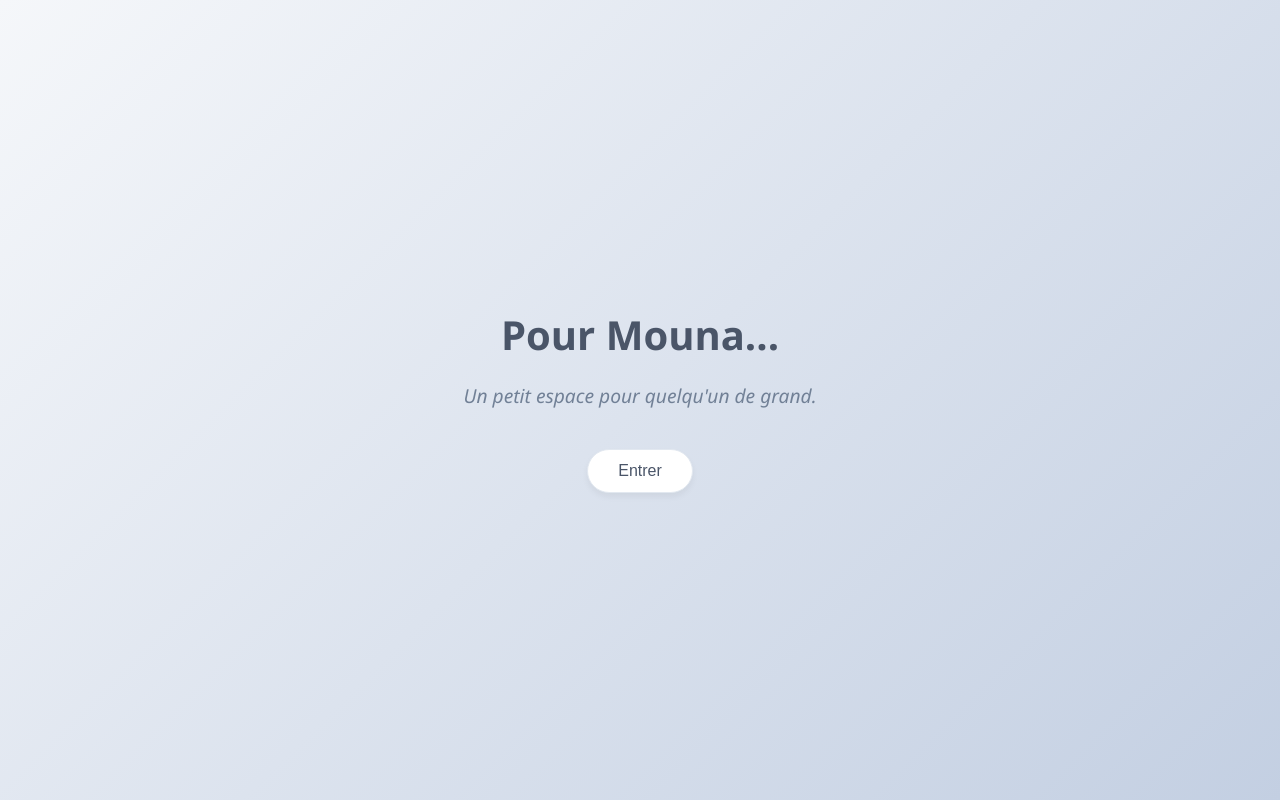
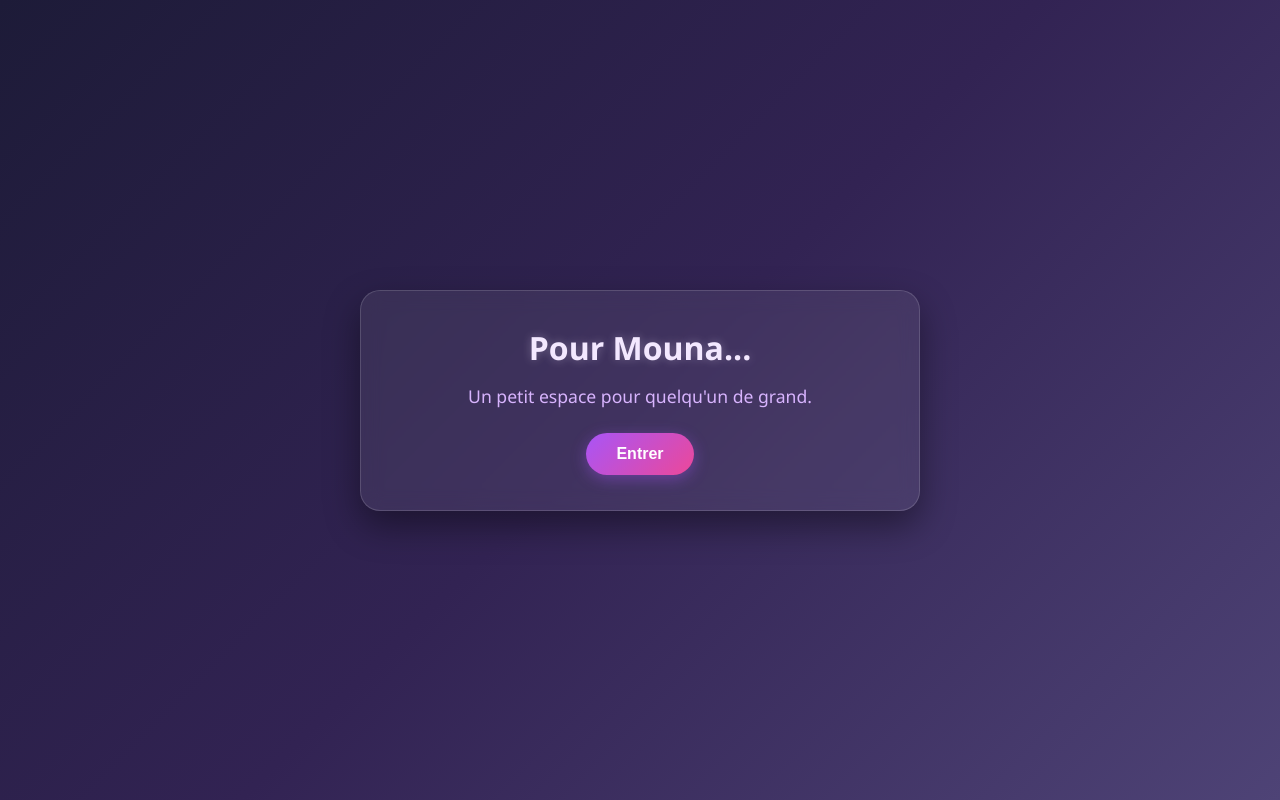
Before and after one commit to ATEKOSSI/-, a plain HTML site: page index.html in a window 1280 px wide. Drawn offline with Linux system fonts and the light colour scheme.

Commit message:
Update style.css

```diff
--- a/style.css
+++ b/style.css
@@ -7,89 +7,106 @@
 
 body {
     font-family: 'Segoe UI', Tahoma, Geneva, Verdana, sans-serif;
-    background: linear-gradient(135deg, #f5f7fa 0%, #c3cfe2 100%);
-    height: 100vh;
+    /* Fond Violet Nuit */
+    background: linear-gradient(135deg, #1d1b38 0%, #322353 50%, #4e4376 100%);
+    min-height: 100vh;
     display: flex;
     justify-content: center;
     align-items: center;
-    color: #333;
-    overflow: hidden;
+    color: #ffffff; /* Texte en blanc pour un bon contraste */
+    overflow-x: hidden;
 }
 
 .container {
     width: 90%;
     max-width: 600px;
     text-align: center;
-    padding: 40px 20px;
+    padding: 20px;
 }
 
-/* Gestion des écrans */
+/* Style des cartes/écrans */
 .ecran {
-    opacity: 0;
-    transform: translateY(20px);
-    transition: opacity 0.8s ease, transform 0.8s ease;
-    display: none;
+    background: rgba(255, 255, 255, 0.07); /* Effet verre dépoli */
+    backdrop-filter: blur(10px);
+    border: 1px solid rgba(255, 255, 255, 0.15);
+    padding: 35px 25px;
+    border-radius: 20px;
+    box-shadow: 0 15px 35px rgba(0, 0, 0, 0.4);
+    transition: opacity 0.5s ease, transform 0.5s ease;
 }
 
-.ecran.actif {
-    display: block;
-    opacity: 1;
-    transform: translateY(0);
+/* Classes pour gérer l'affichage via JS */
+.cache {
+    display: none !important;
 }
 
-/* Typographie & Éléments */
+.actif {
+    display: block;
+    animation: apparition 0.8s ease forwards;
+}
+
+@keyframes apparition {
+    from {
+        opacity: 0;
+        transform: translateY(20px);
+    }
+    to {
+        opacity: 1;
+        transform: translateY(0);
+    }
+}
+
+/* Titres et textes */
 h1 {
-    font-size: 2.5rem;
-    color: #4a5568;
-    margin-bottom: 20px;
-    font-weight: 600;
+    font-size: 2em;
+    margin-bottom: 15px;
+    color: #f3e8ff; /* Violet très clair doux */
+    text-shadow: 0 0 10px rgba(243, 232, 255, 0.3);
 }
 
 .sous-titre {
-    font-size: 1.2rem;
-    color: #718096;
-    margin-bottom: 40px;
-    font-style: italic;
+    font-size: 1.1em;
+    color: #d8b4fe;
+    margin-bottom: 25px;
 }
 
 .texte-zone {
-    font-size: 1.25rem;
-    line-height: 1.8;
-    color: #2d3748;
-    min-height: 150px;
-    margin-bottom: 40px;
+    min-height: 120px;
     text-align: left;
-    white-space: pre-wrap; /* Permet de garder les retours à la ligne du script */
+    line-height: 1.7;
+    font-size: 1.05em;
+    color: #f3e8ff;
+    white-space: pre-wrap; /* Pour respecter les retours à la ligne */
+    margin-bottom: 25px;
+}
+
+.titre-final {
+    font-size: 2.2em;
+    color: #f43f5e; /* Touche de rose/rouge lumineux pour le final */
+    margin-bottom: 15px;
 }
 
 .souhait {
-    font-size: 1.3rem;
+    font-size: 1.15em;
     line-height: 1.6;
-    color: #4a5568;
-    margin-top: 20px;
+    color: #e2e8f0;
 }
 
-/* Boutons stylisés */
+/* Boutons */
 .btn {
-    background-color: #ffffff;
-    color: #4a5568;
-    border: 1px solid #e2e8f0;
+    background: linear-gradient(135deg, #a855f7 0%, #ec4899 100%);
+    color: white;
+    border: none;
     padding: 12px 30px;
-    font-size: 1rem;
-    border-radius: 25px;
+    font-size: 1em;
+    font-weight: 600;
+    border-radius: 30px;
     cursor: pointer;
-    box-shadow: 0 4px 6px rgba(0, 0, 0, 0.05);
+    box-shadow: 0 4px 15px rgba(168, 85, 247, 0.4);
     transition: all 0.3s ease;
 }
 
 .btn:hover {
-    background-color: #4a5568;
-    color: #ffffff;
     transform: translateY(-2px);
-    box-shadow: 0 7px 14px rgba(0, 0, 0, 0.1);
+    box-shadow: 0 6px 20px rgba(236, 72, 153, 0.6);
 }
-
-/* Classes utilitaires */
-.cache {
-    display: none !important;
-}
```
